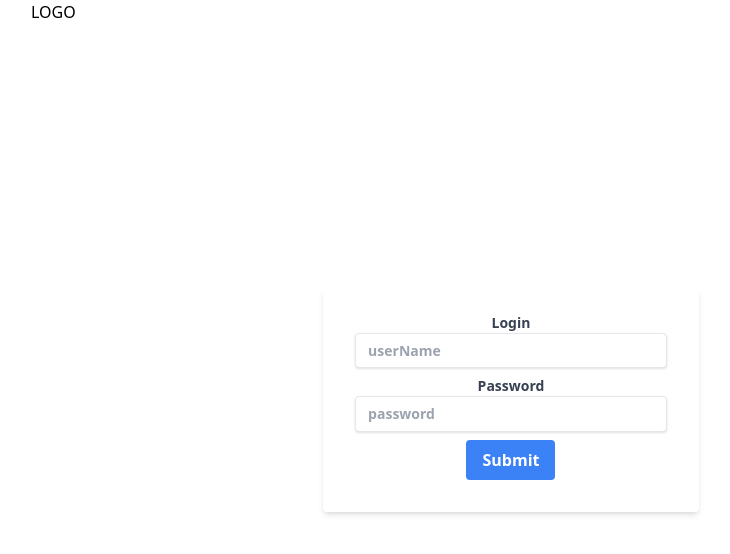
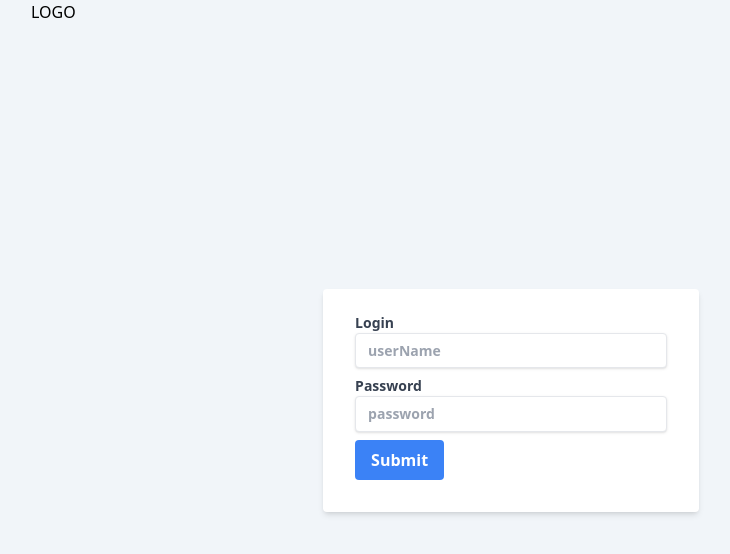
Before and after one commit to Lavertis/bank-app-pcafe-frontend, a React (Create React App) app: page /login in a window 1280 px wide. Shown: the top 554 px of the page, without its empty margins (129-859 px from the left). Built offline with nearby package versions, Linux system fonts and the light colour scheme.

Commit message:
adding style

```diff
--- a/src/App.tsx
+++ b/src/App.tsx
@@ -1,15 +1,16 @@
 import React from "react";
 /*import logo from "./logo.svg";*/
-import { BrowserRouter as Router, Route, Routes } from 'react-router-dom'
+import { BrowserRouter as Router, Route, Routes, Link } from 'react-router-dom'
 import "./App.css";
 import Login from "./components/Login";
 import Register from "./components/Register";
+import Welcome from "./components/Welcome";
 
 function App() {
   return (
-
-    <div className="App">
+    <div className='min-h-screen bg-slate-100 box-border'>
       <Routes>
+        <Route path='/' element={<Welcome />}/>
         <Route path='/login' element={<Login />} />
         <Route path='/register' element={<Register />} />
       </Routes>
```
